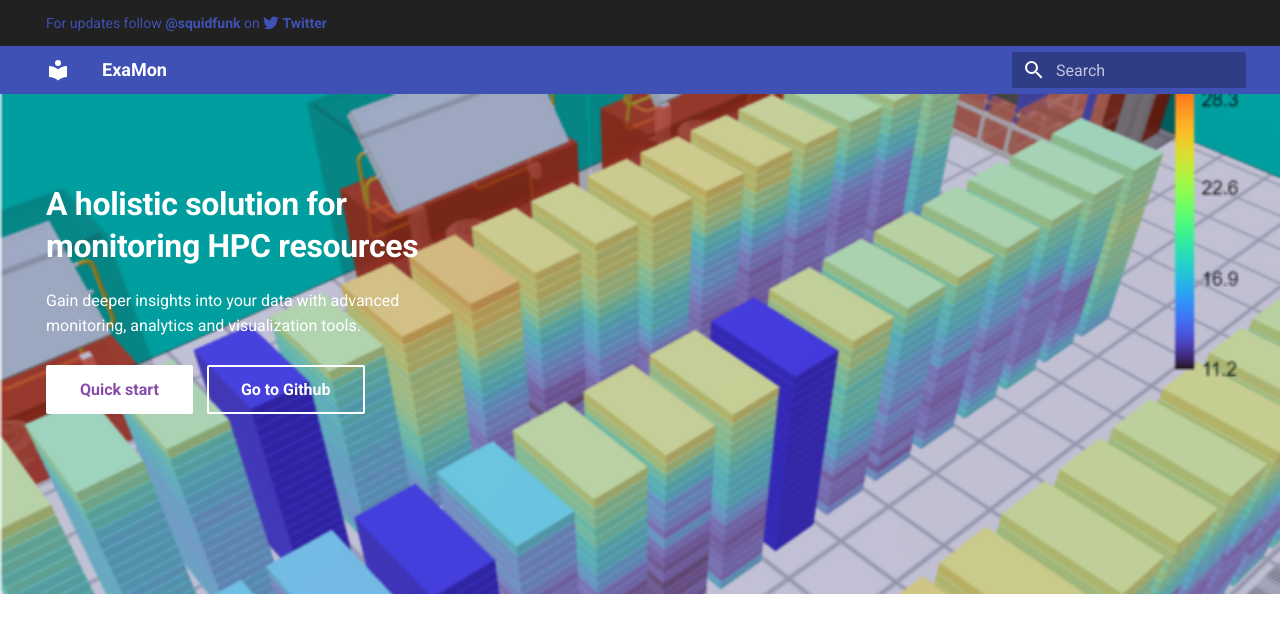
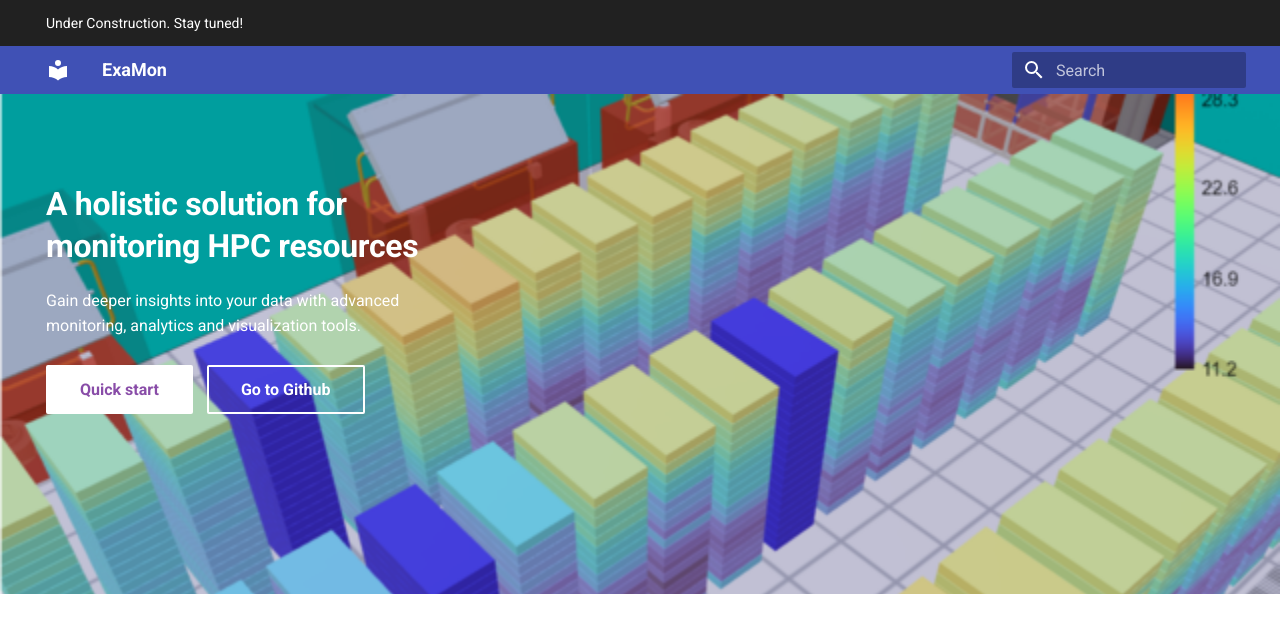
Before and after one commit to fbeneventi/examon-docs-mkd, an MkDocs documentation site: the page built from docs/index.md, in a window 1280 px wide. Shown: the top 633 px of the page. Built offline with MkDocs 1.6.1 and Material for MkDocs 9.7.7, drawn with Linux system fonts in a browser that asks for light colours.

Commit message:
removed footer

```diff
--- a/overrides/main.html
+++ b/overrides/main.html
@@ -45,32 +45,14 @@
 
   <!-- Announcement bar -->
   {% block announce %}
-    <a href="https://twitter.com/squidfunk">
-      For updates follow <strong>@squidfunk</strong> on
-      <span class="twemoji twitter">
-        {% include ".icons/fontawesome/brands/twitter.svg" %}
-      </span>
-      <strong>Twitter</strong>
-    </a>
+     Under Construction. Stay tuned!
   {% endblock %}
 
   <!-- Content -->
   {% block content %}
   {{ super() }}
   <footer class="tx-content__footer md-typeset">
-    <a href="{{ 'insiders/' | url }}" title="Material for MkDocs Insiders">
-      <hr>
-      <span class="twemoji">
-        {% include ".icons/logo.svg" %}
-      </span>
-      <span class="twemoji">
-        {% include ".icons/material/plus.svg" %}
-      </span>
-      <span class="twemoji tx-heart">
-        {% include ".icons/octicons/heart-fill-24.svg" %}
-      </span>
-      <hr>
-    </a>
+
   </footer>
 {% endblock %}
 
```
